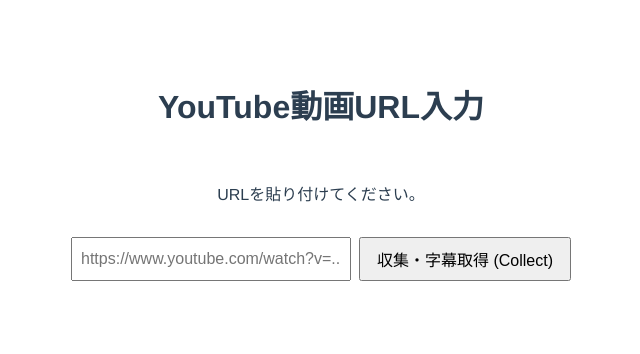
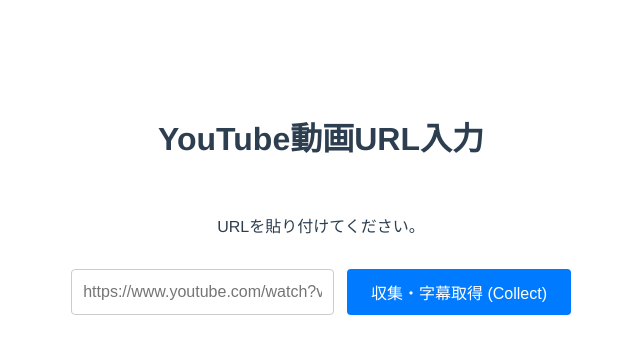
Before and after one commit to HI-0705/youtube-notion-register, a Vue app in the folder frontend/: page / in a window 1280 px wide. Shown: the top 354 px of the page, without its empty margins (319-959 px from the left). Built offline with nearby package versions, Linux system fonts and the light colour scheme; no server answers.

Commit message:
Update front end (Home -> Analysis).

```diff
--- a/frontend/src/views/Home.vue
+++ b/frontend/src/views/Home.vue
@@ -4,23 +4,65 @@
     <p>URLを貼り付けてください。</p>
 
     <div class="input-area">
-      <input type="text" v-model="youtubeUrl" placeholder="https://www.youtube.com/watch?v=..." />
-      <button @click="startCollection"> 収集・字幕取得 (Collect)</button>
+      <input type="text" v-model="youtubeUrl" placeholder="https://www.youtube.com/watch?v=..." :disabled="isLoading" />
+      <!-- 現状は非表示にしておく -->
+      <input v-if="false" type="text" v-model="channelId" placeholder="チャンネルID (例: UC...)" :disabled="isLoading" />
+      <button @click="startCollection" :disabled="isLoading">
+        <span v-if="isLoading">収集中...</span>
+        <span v-else>収集・字幕取得 (Collect)</span>
+      </button>
     </div>
+    <p v-if="error" class="error-message">{{ error }}</p>
   </div>
 </template>
 
 <script setup lang="ts">
-import { ref } from 'vue';
-import { useRouter } from 'vue-router';
+import { ref } from 'vue'
+import { useRouter } from 'vue-router'
+import { api } from '../services/api'
+import { useMainStore } from '../store'
 
+const youtubeUrl = ref('')
+const channelId = ref('')
+const isLoading = ref(false)
+const error = ref<string | null>(null)
+const router = useRouter()
+const mainStore = useMainStore()
 
-const youtubeUrl = ref('');
-const router = useRouter();
-const startCollection = () => {
-  console.log('入力されたURL:', youtubeUrl.value);
-  router.push('/analyze');
-};
+const startCollection = async () => {
+  error.value = null
+  isLoading.value = true
+
+  try {
+    if (!youtubeUrl.value) {
+      error.value = 'YouTube URLは必須です。'
+      return
+    }
+    if (!youtubeUrl.value.startsWith('https://www.youtube.com/watch?v=')) {
+      error.value = '動画のURLを入力してください。'
+      return
+    }
+
+    console.log('入力されたURL:', youtubeUrl.value)
+
+    const response = await api.collectVideoData({
+      url: youtubeUrl.value,
+      channel_id: channelId.value || undefined,
+    })
+
+    if (response.status === 'success' && response.session_id) {
+      mainStore.setSessionId(response.session_id)
+      router.push('/analyze')
+    } else {
+      error.value = response.message || '動画データの収集に失敗しました。'
+    }
+  } catch (err: any) {
+    console.error('動画データ収集エラー:', err)
+    error.value = err.response?.data?.detail || '動画データの収集中にエラーが発生しました。'
+  } finally {
+    isLoading.value = false
+  }
+}
 </script>
 
 <style scoped>
@@ -29,23 +71,47 @@
   flex-direction: column;
   align-items: center;
   gap: 1rem;
+  padding: 2rem;
 }
 
 .input-area {
   display: flex;
-  gap: 0.5rem;
-  width: 500px;
+  gap: 0.8rem;
+  width: 100%;
+  max-width: 500px;
 }
 
 input {
   flex-grow: 1;
-  padding: 0.5rem;
+  padding: 0.7rem;
   font-size: 1rem;
+  border: 1px solid #ccc;
+  border-radius: 4px;
 }
 
 button {
-  padding: 0.5rem 1rem;
+  padding: 0.7rem 1.5rem;
   font-size: 1rem;
   cursor: pointer;
+  background-color: #007bff;
+  color: white;
+  border: none;
+  border-radius: 4px;
+  transition: background-color 0.2s ease;
+}
+
+button:hover:not(:disabled) {
+  background-color: #0056b3;
+}
+
+button:disabled {
+  background-color: #cccccc;
+  cursor: not-allowed;
+}
+
+.error-message {
+  color: red;
+  margin-top: 1rem;
+  font-weight: bold;
 }
 </style>
```
Also changed, not shown: 1 other file (tests, documents, lock files or other folders).
